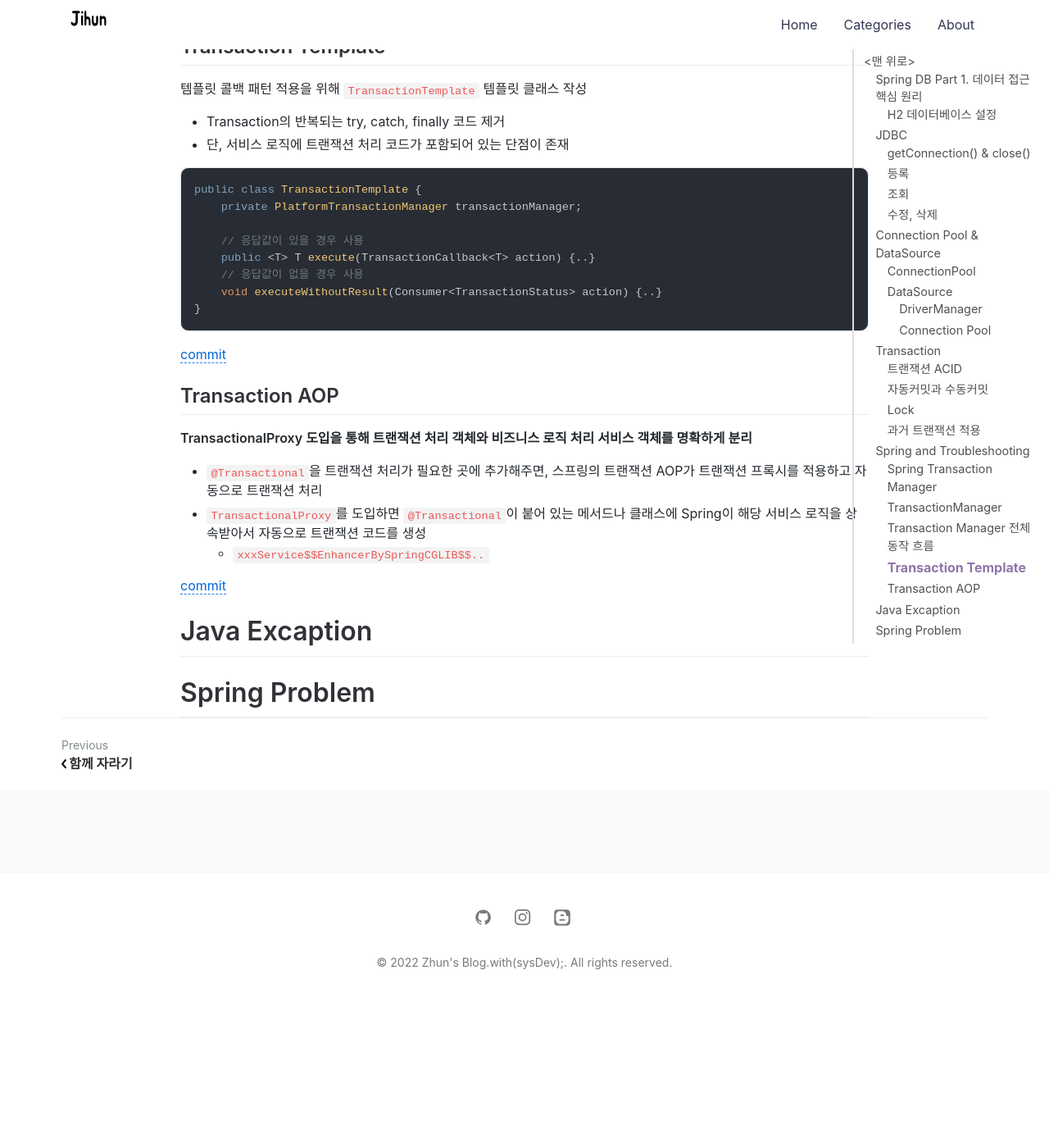
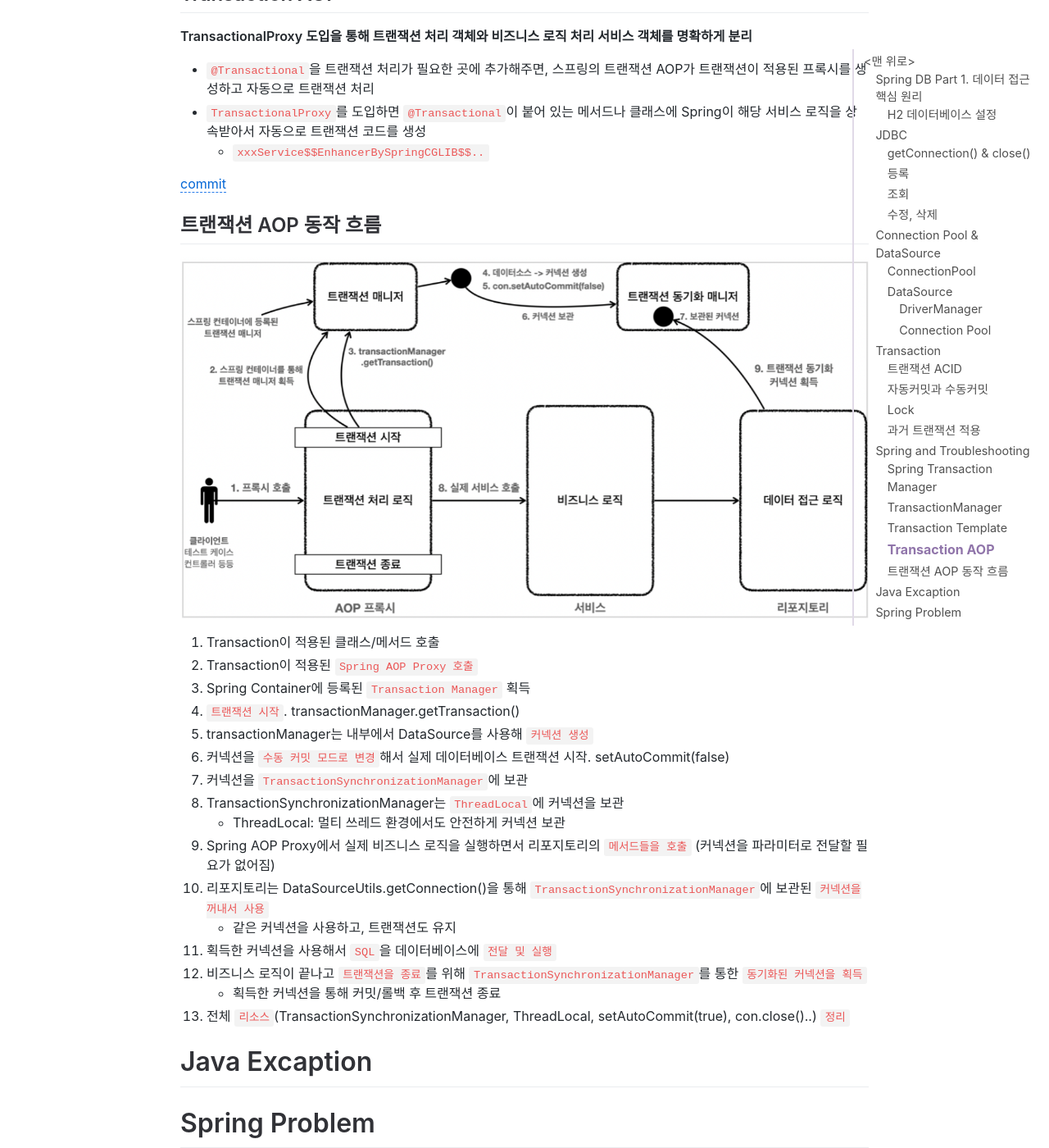
Before and after one commit to jihunparkme/jihunparkme.github.io, a Jekyll site: the page built from _posts/2022-08-08-Spring-DB-Part1.md, in a window 1280 px wide and 1400 px high, scrolled down 12752 px. Shown: the whole window at 82% size. Built offline with Jekyll 4.4.1, drawn with Linux system fonts in a browser that asks for light colours; nearby versions of some CDN libraries; comment, search, counter and statistics services are not loaded; before the commit the page ends 13981 px from its top, so only the background shows below that; some of the changed text lies outside the part shown.

Commit message:
[Spring & Transaction] 트랜잭션 AOP 동작 흐름

```diff
--- a/_posts/2022-08-08-Spring-DB-Part1.md
+++ b/_posts/2022-08-08-Spring-DB-Part1.md
@@ -522,24 +522,6 @@ private void close(Connection con, Statement stmt, ResultSet rs) {
 
 [commit](https://github.com/jihunparkme/Inflearn-Spring-DB/commit/3e878dca32eaf1faecfbbf86272450d1d1174af2)
 
-## Transaction Manager 전체 동작 흐름
-
-서비스 로직 실행..
-
-1. 서비스 계층에서 `트랜잭션 시작`. getTransaction()
-2. transactionManager는 내부에서 데이터소스를 사용해 `커넥션 생성`
-3. 커넥션을 `수동 커밋 모드로 변경`해서 실제 데이터베이스 트랜잭션 시작. setAutoCommit(false)
-4. 커넥션을 `TransactionSynchronizationManager`에 보관
-5. TransactionSynchronizationManager는 `ThreadLocal`에 커넥션을 보관
-   - ThreadLocal: 멀티 쓰레드 환경에서도 안전하게 커넥션 보관
-6. 서비스는 비즈니스 로직을 실행하면서 리포지토리의 `메서드들을 호출` (커넥션을 파라미터로 전달할 필요가 없어짐)
-7. 리포지토리는 DataSourceUtils.getConnection()을 통해 `TransactionSynchronizationManager`에 보관된 `커넥션을 꺼내서 사용`
-   - 같은 커넥션을 사용하고, 트랜잭션도 유지
-8. 획득한 커넥션을 사용해서 `SQL`을 데이터베이스에 `전달 및 실행`
-9. 비즈니스 로직이 끝나고 `트랜잭션을 종료`를 위해 `TransactionSynchronizationManager`를 통한 `동기화된 커넥션을 획득`
-    - 획득한 커넥션을 통해 커밋/롤백 후 트랜잭션 종료
-10. 전체 `리소스`(TransactionSynchronizationManager, ThreadLocal, setAutoCommit(true), con.close()..) `정리`
-
 ## Transaction Template
 
 템플릿 콜백 패턴 적용을 위해 `TransactionTemplate` 템플릿 클래스 작성
@@ -563,12 +545,33 @@ public class TransactionTemplate {
 
 **TransactionalProxy 도입을 통해 트랜잭션 처리 객체와 비즈니스 로직 처리 서비스 객체를 명확하게 분리**
 
-- `@Transactional`을 트랜잭션 처리가 필요한 곳에 추가해주면, 스프링의 트랜잭션 AOP가 트랜잭션 프록시를 적용하고 자동으로 트랜잭션 처리
+- `@Transactional`을 트랜잭션 처리가 필요한 곳에 추가해주면, 스프링의 트랜잭션 AOP가 트랜잭션이 적용된 프록시를 생성하고 자동으로 트랜잭션 처리
 - `TransactionalProxy`를 도입하면 `@Transactional`이 붙어 있는 메서드나 클래스에 Spring이 해당 서비스 로직을 상속받아서 자동으로 트랜잭션 코드를 생성
   - `xxxService$$EnhancerBySpringCGLIB$$..`
 
 [commit](https://github.com/jihunparkme/Inflearn-Spring-DB/commit/dfef452d4a4570a7b8666deed961da7af7ff13cc)
 
+## 트랜잭션 AOP 동작 흐름
+
+![Result](https://github.com/jihunparkme/jihunparkme.github.io/blob/master/post_img/spring/transaction-aop.png?raw=true 'Result')
+
+0. Transaction이 적용된 클래스/메서드 호출
+1. Transaction이 적용된 `Spring AOP Proxy 호출`
+2. Spring Container에 등록된 `Transaction Manager` 획득
+3. `트랜잭션 시작`. transactionManager.getTransaction()
+4. transactionManager는 내부에서 DataSource를 사용해 `커넥션 생성`
+5. 커넥션을 `수동 커밋 모드로 변경`해서 실제 데이터베이스 트랜잭션 시작. setAutoCommit(false)
+6. 커넥션을 `TransactionSynchronizationManager`에 보관
+7. TransactionSynchronizationManager는 `ThreadLocal`에 커넥션을 보관
+   - ThreadLocal: 멀티 쓰레드 환경에서도 안전하게 커넥션 보관
+8. Spring AOP Proxy에서 실제 비즈니스 로직을 실행하면서 리포지토리의 `메서드들을 호출` (커넥션을 파라미터로 전달할 필요가 없어짐)
+9. 리포지토리는 DataSourceUtils.getConnection()을 통해 `TransactionSynchronizationManager`에 보관된 `커넥션을 꺼내서 사용`
+    - 같은 커넥션을 사용하고, 트랜잭션도 유지
+10. 획득한 커넥션을 사용해서 `SQL`을 데이터베이스에 `전달 및 실행`
+11. 비즈니스 로직이 끝나고 `트랜잭션을 종료`를 위해 `TransactionSynchronizationManager`를 통한 `동기화된 커넥션을 획득`
+    - 획득한 커넥션을 통해 커밋/롤백 후 트랜잭션 종료
+12. 전체 `리소스`(TransactionSynchronizationManager, ThreadLocal, setAutoCommit(true), con.close()..) `정리`
+
 # Java Excaption
 
 # Spring Problem
```
